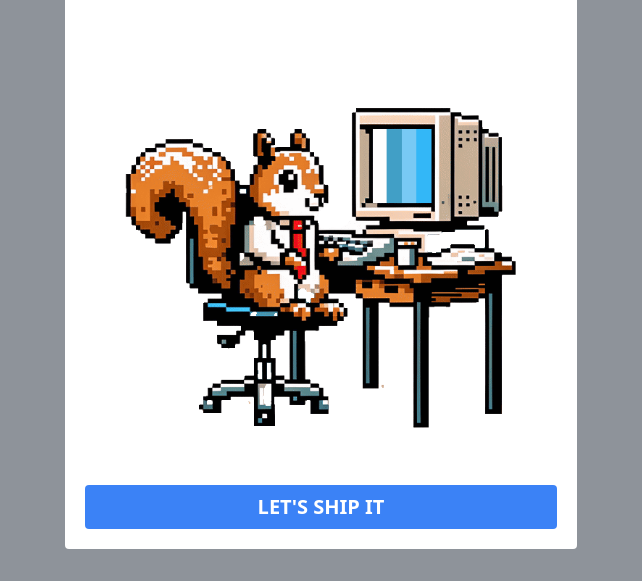
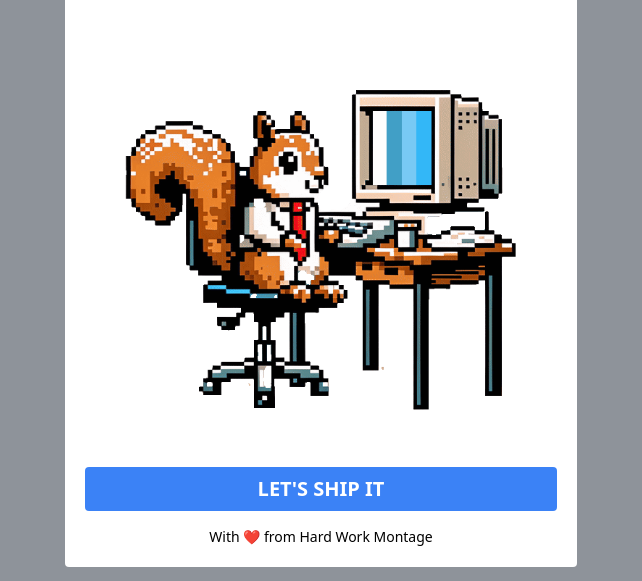
Before and after one commit to adamhowell/shipitsquirrel, a plain HTML site: page index.html in a window 1280 px wide. Shown: the part 219-800 px from the top of the page, without its empty margins (319-961 px from the left). Drawn offline with nearby package versions, Linux system fonts and the light colour scheme.

Commit message:
Update index.html

```diff
--- a/index.html
+++ b/index.html
@@ -43,6 +43,7 @@
             <button id="startGameBtn" class="bg-blue-500 block font-bold mt-4 px-4 py-2 text-2xl md:text-xl text-white rounded uppercase w-full">
                 Let's ship it
             </button>
+            <p class="mt-4 text-center text-sm">With ❤️ from <a href="https://hardworkmontage.com" target="_blank">Hard Work Montage</a></p>
         </div>
     </div>
 
```
